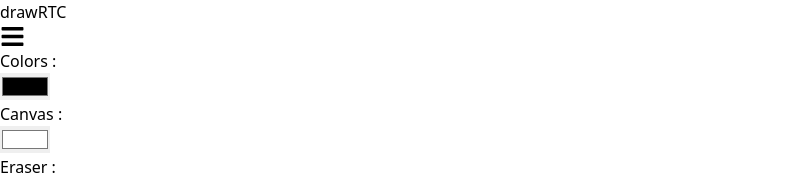
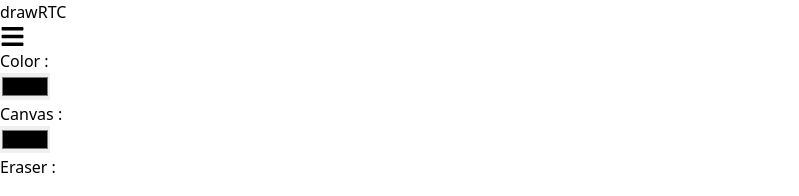
Before and after one commit to apsinghdev/drawRTC, a React (Vite) app in the folder client/: page / in a window 1280 px wide. Shown: the top 196 px of the page, without its empty margins (0-799 px from the left). Built offline with nearby package versions, Linux system fonts and the light colour scheme; no server answers.

Commit message:
septate components of penColor and canvasColor

```diff
--- a/client/src/App.jsx
+++ b/client/src/App.jsx
@@ -125,6 +125,7 @@ function App() {
   return (
     <div id="container">
       <Sidebar
+        addStroke={addStroke}
         addLineWidth={addLineWidth}
         clearOnClick={clearOnClick}
         ref={sidebarRef}
@@ -132,7 +133,7 @@ function App() {
         toggleMenu={toggleMenu}
       ></Sidebar>
       <Canvas canvasRef={canvasRef}></Canvas>
-      { showMenu && <Menu></Menu>}
+      {showMenu && <Menu></Menu>}
     </div>
   );
 }
--- /dev/null
+++ b/client/src/components/CanvasColor.jsx
@@ -0,0 +1,17 @@
+/* eslint-disable react/prop-types */
+function CanvasColor(props) {
+  return (
+    <div className="flex p-1 items-center justify-around mt-3">
+      <h1 className="font-sans text-lg antialiased font-semibold text-white">
+        {props.name}
+      </h1>
+      <input
+        type="color"
+        value={props.defaultColor}
+        className="p-1 h-10 w-10 block bg-white border border-gray-800 cursor-pointer rounded-lg disabled:opacity-50 disabled:pointer-events-none dark:bg-neutral-800 dark:border-neutral-700"
+      ></input>
+    </div>
+  );
+}
+
+export default CanvasColor;
--- a/client/src/components/ColorPicker.jsx
+++ /dev/null
@@ -1,17 +0,0 @@
-/* eslint-disable react/prop-types */
-function ColorPicker(props){
-    return (
-      <div className="flex p-1 items-center justify-around mt-3">
-        <h1 className="font-sans text-lg antialiased font-semibold text-white">
-          {props.name}
-        </h1>
-        <input
-          type="color"
-          value={props.defaultColor}
-          className="p-1 h-10 w-10 block bg-white border border-gray-800 cursor-pointer rounded-lg disabled:opacity-50 disabled:pointer-events-none dark:bg-neutral-800 dark:border-neutral-700"
-        ></input>
-      </div>
-    );
-}
-
-export default ColorPicker;
--- /dev/null
+++ b/client/src/components/PenColor.jsx
@@ -0,0 +1,17 @@
+/* eslint-disable react/prop-types */
+function PenColor(props) {
+  return (
+    <div className="flex p-1 items-center justify-around mt-3">
+      <h1 className="font-sans text-lg antialiased font-semibold text-white">
+        {props.name}
+      </h1>
+      <input
+        type="color"
+        value={props.defaultColor}
+        className="p-1 h-10 w-10 block bg-white border border-gray-800 cursor-pointer rounded-lg disabled:opacity-50 disabled:pointer-events-none dark:bg-neutral-800 dark:border-neutral-700"
+      ></input>
+    </div>
+  );
+}
+
+export default PenColor;
--- a/client/src/components/Toolbar.jsx
+++ b/client/src/components/Toolbar.jsx
@@ -1,16 +1,19 @@
 /* eslint-disable react/prop-types */
-import ColorPicker from "./ColorPicker";
 import StrokeWidthPicker from "./StrokeWidthPicker";
 import ClearBtn from "./ClearBtn";
 import Eraser from "./Eraser";
+import CanvasColor from "./CanvasColor";
+import PenColor from "./PenColor";
 
 function Toolbar(props){
     return (
       <div className="block w-full mt-20 align-center">
-        <ColorPicker name="Colors :" defaultColor="#000000"></ColorPicker>
-        <ColorPicker name="Canvas :" defaultColor="#FFFFFF"></ColorPicker>
+        <PenColor addStroke={props.addStroke} name="Color :"></PenColor>
+        <CanvasColor name="Canvas :"></CanvasColor>
         <Eraser></Eraser>
-        <StrokeWidthPicker addLineWidth={props.addLineWidth} ></StrokeWidthPicker>
+        <StrokeWidthPicker
+          addLineWidth={props.addLineWidth}
+        ></StrokeWidthPicker>
         <ClearBtn clearOnClick={props.clearOnClick} id={props.id}></ClearBtn>
       </div>
     );
```
